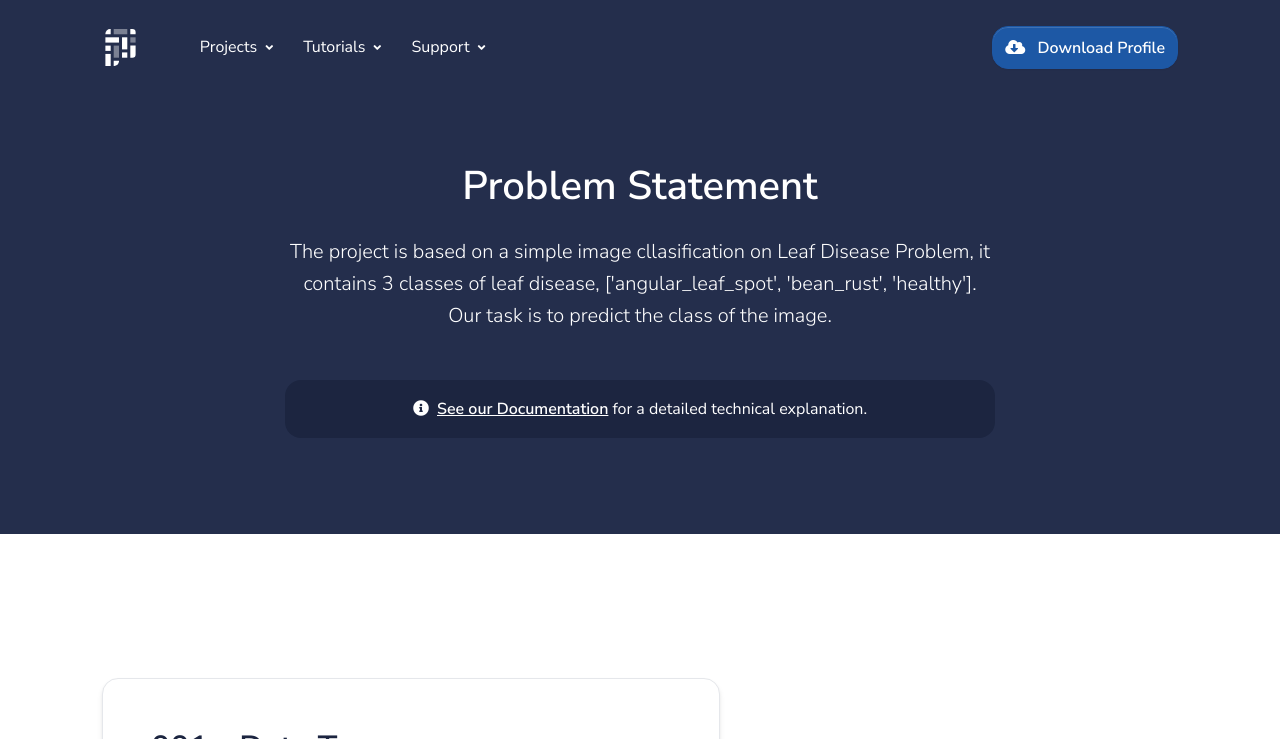
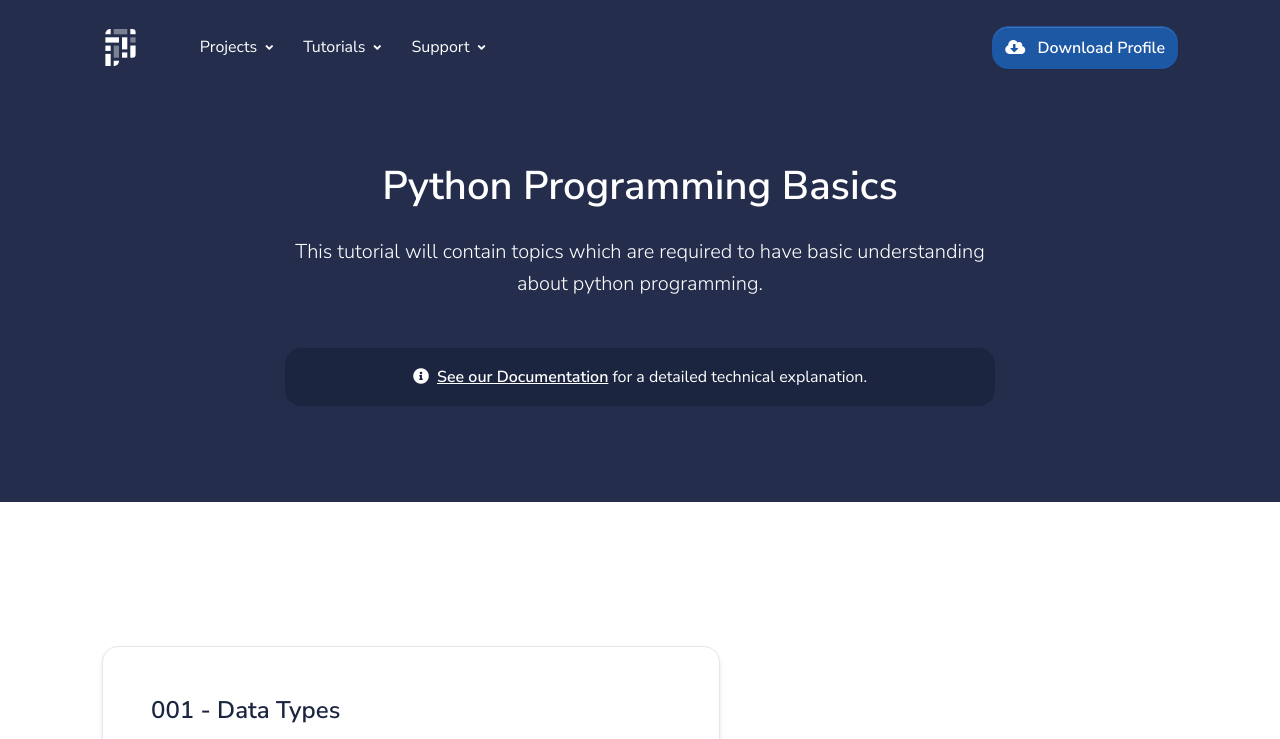
Before and after one commit to bpst-apps/bpst-dashboard, a Flask app: template apps/templates/home/python-basics.html in a window 1280 px wide. Shown: the top 739 px of the page. Run offline with Flask 2, Linux system fonts and the light colour scheme; the template is opened without the code that fills it, so the values that code supplies are empty; parts of the project's set-up code (start-up, migrations or seed data) failed here and were passed over; some libraries are stand-ins or nearby versions.

Commit message:
python tutorial video

```diff
--- a/apps/templates/home/python-basics.html
+++ b/apps/templates/home/python-basics.html
@@ -28,11 +28,11 @@
             <div class="container">
                 <div class="row justify-content-center">
                     <div class="col-12 col-md-8 text-center">
-                        <h1 class="display-3 mb-4">Problem Statement</h1>
-                        <p class="lead mb-5">The project is based on a simple image cllasification on Leaf Disease Problem, it contains 3 classes of leaf disease, ['angular_leaf_spot', 'bean_rust', 'healthy']. Our task is to predict the class of the image.</p>
+                        <h1 class="display-3 mb-4">Python Programming Basics</h1>
+                        <p class="lead mb-5">This tutorial will contain topics which are required to have basic understanding about python programming.</p>
                         <div class="alert bg-secondary align-items-center" role="alert">
                             <span class="fas fa-info-circle"></span>
-                            <a class="fw-bold text-white text-underline ms-1" href="https://github.com/bpst-apps/leaf-disease-dashbord" target="_blank">See our Documentation</a> for a detailed technical explanation.
+                            <a class="fw-bold text-white text-underline ms-1" href="#" target="_blank">See our Documentation</a> for a detailed technical explanation.
                         </div>
                     </div>
                 </div>
@@ -49,11 +49,37 @@
                             <div class="card-body px-5 py-5 text-center text-md-left">
                                 <div class="row align-items-center">
                                     <div>
-                                        <h2 class="mb-3">001 - Data Types</h2>
+                                        <h4 class="mb-3">001 - Data Types</h4>
                                     </div>
                                     <div>
                                         <iframe width="520" height="300"
                                         src="https://youtube.com/embed/e0ZrpLG27D0"></iframe>
+                                    </div>
+                                </div>
+                            </div>
+                        </div>
+                        <div class="card shadow mb-6">
+                            <div class="card-body px-5 py-5 text-center text-md-left">
+                                <div class="row align-items-center">
+                                    <div>
+                                        <h4 class="mb-3">002 - Variables</h4>
+                                    </div>
+                                    <div>
+                                        <iframe width="520" height="300"
+                                        src="https://youtube.com/embed/3bkil9PPQr4"></iframe>
+                                    </div>
+                                </div>
+                            </div>
+                        </div>
+                        <div class="card shadow mb-6">
+                            <div class="card-body px-5 py-5 text-center text-md-left">
+                                <div class="row align-items-center">
+                                    <div>
+                                        <h4 class="mb-3">003 - Strings</h4>
+                                    </div>
+                                    <div>
+                                        <iframe width="520" height="300"
+                                        src="https://youtube.com/embed/2GFV3u0kLsA"></iframe>
                                     </div>
                                 </div>
                             </div>
```
